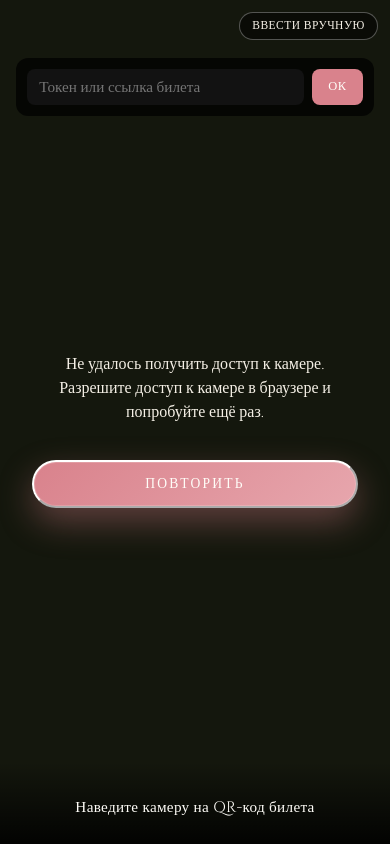
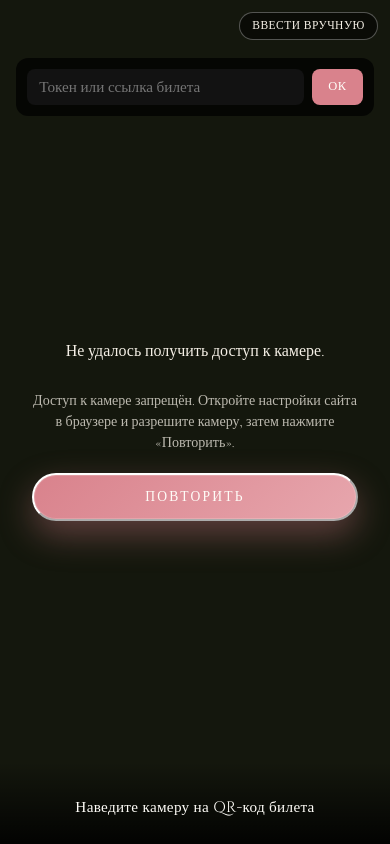
Before and after one commit to Sino0on/girlsclub, a Django app: page /tickets/scanner/ in a window 390 px wide. Run offline with Django 5.2, Linux system fonts and the light colour scheme; the visitor is signed in with stand-in values (Sample User, id 1); some web fonts are replaced.

Commit message:
Show the actual reason camera access fails on the scanner page
Instead of a generic "couldn't access the camera", it now checks
window.isSecureContext first (getUserMedia is unavailable on plain
HTTP except on localhost — the most likely cause if this fails on a
real deployment) and otherwise reports the specific
getUserMedia error name (permission denied, no camera found, camera
busy, etc.) so the actual problem is visible on the phone screen
without needing devtools.

```diff
--- a/static/css/style.css
+++ b/static/css/style.css
@@ -1193,13 +1193,19 @@ body.scanner-page{ background: #000; overscroll-behavior: none; }
   flex-direction: column;
   align-items: center;
   justify-content: center;
-  gap: 1.3em;
+  gap: 1em;
   background: #14170d;
   color: var(--cream);
   text-align: center;
   padding: 2em;
   font-size: 1rem;
   line-height: 1.5;
+}
+.scanner__error-detail{
+  max-width: 340px;
+  font-size: .88rem;
+  opacity: .75;
+  margin: -.4em 0 .3em;
 }
 
 .scanner__manual-toggle{
--- a/static/js/scanner.js
+++ b/static/js/scanner.js
@@ -7,6 +7,7 @@
   var statusEl = document.getElementById("scanner-status");
   var statusText = document.getElementById("scanner-status-text");
   var errorEl = document.getElementById("scanner-error");
+  var errorDetailEl = document.getElementById("scanner-error-detail");
   var retryBtn = document.getElementById("scanner-retry");
   var manualToggle = document.getElementById("scanner-manual-toggle");
   var manualForm = document.getElementById("scanner-manual-form");
@@ -120,8 +121,40 @@
     rafId = requestAnimationFrame(tick);
   }
 
+  function showCameraError(detail) {
+    errorDetailEl.textContent = detail;
+    errorEl.hidden = false;
+  }
+
+  // Names getUserMedia actually throws — show the real reason instead of
+  // a generic "didn't work", so this is diagnosable from the phone alone.
+  var GET_USER_MEDIA_ERRORS = {
+    NotAllowedError: "Доступ к камере запрещён. Откройте настройки сайта в браузере и разрешите камеру, затем нажмите «Повторить».",
+    PermissionDeniedError: "Доступ к камере запрещён. Откройте настройки сайта в браузере и разрешите камеру, затем нажмите «Повторить».",
+    NotFoundError: "На этом устройстве не найдена подходящая камера.",
+    NotSupportedError: "На этом устройстве не найдена подходящая камера.",
+    NotReadableError: "Камера занята другим приложением. Закройте его и нажмите «Повторить».",
+    OverconstrainedError: "Не удалось выбрать заднюю камеру устройства.",
+    SecurityError: "Браузер заблокировал доступ к камере на этой странице.",
+  };
+
   function startCamera() {
     errorEl.hidden = true;
+
+    if (!window.isSecureContext) {
+      showCameraError(
+        "Страница открыта не по HTTPS (" + location.protocol + "//" + location.host +
+        "). Браузеры разрешают камеру только на защищённых (https://) страницах — " +
+        "откройте сайт по https:// и попробуйте снова."
+      );
+      return;
+    }
+
+    if (!navigator.mediaDevices || !navigator.mediaDevices.getUserMedia) {
+      showCameraError("Этот браузер не поддерживает доступ к камере со страницы. Попробуйте актуальный Chrome или Safari.");
+      return;
+    }
+
     navigator.mediaDevices
       .getUserMedia({ video: { facingMode: { ideal: "environment" } } })
       .then(function (stream) {
@@ -130,8 +163,9 @@
         if (rafId) cancelAnimationFrame(rafId);
         rafId = requestAnimationFrame(tick);
       })
-      .catch(function () {
-        errorEl.hidden = false;
+      .catch(function (err) {
+        var detail = GET_USER_MEDIA_ERRORS[err && err.name];
+        showCameraError(detail || ("Причина: " + ((err && (err.name || err.message)) || "неизвестна") + "."));
       });
   }
 
@@ -151,9 +185,5 @@
     manualForm.hidden = true;
   });
 
-  if (navigator.mediaDevices && navigator.mediaDevices.getUserMedia) {
-    startCamera();
-  } else {
-    errorEl.hidden = false;
-  }
+  startCamera();
 })();
--- a/tickets/templates/tickets/scanner.html
+++ b/tickets/templates/tickets/scanner.html
@@ -25,7 +25,8 @@
   </div>
 
   <div class="scanner__error" id="scanner-error" hidden>
-    <p>Не удалось получить доступ к камере.<br>Разрешите доступ к камере в браузере и попробуйте ещё раз.</p>
+    <p>Не удалось получить доступ к камере.</p>
+    <p class="scanner__error-detail" id="scanner-error-detail"></p>
     <button type="button" id="scanner-retry" class="buy-button"><span>Повторить</span></button>
   </div>
 </div>
```
